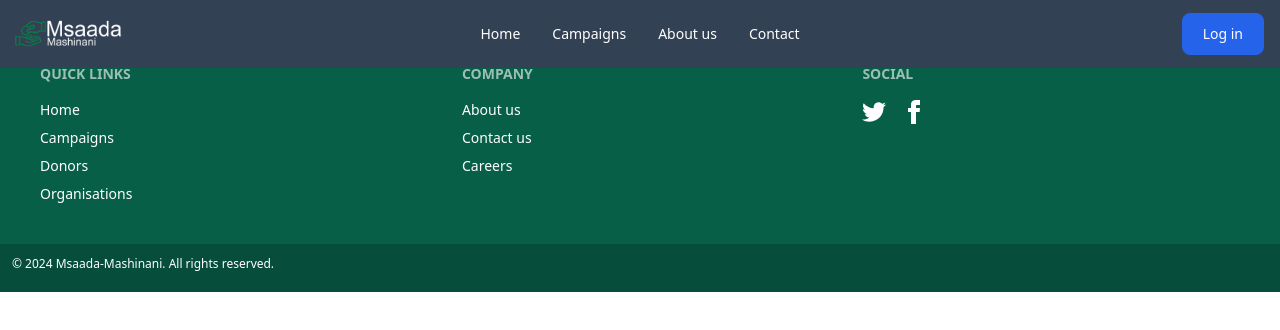
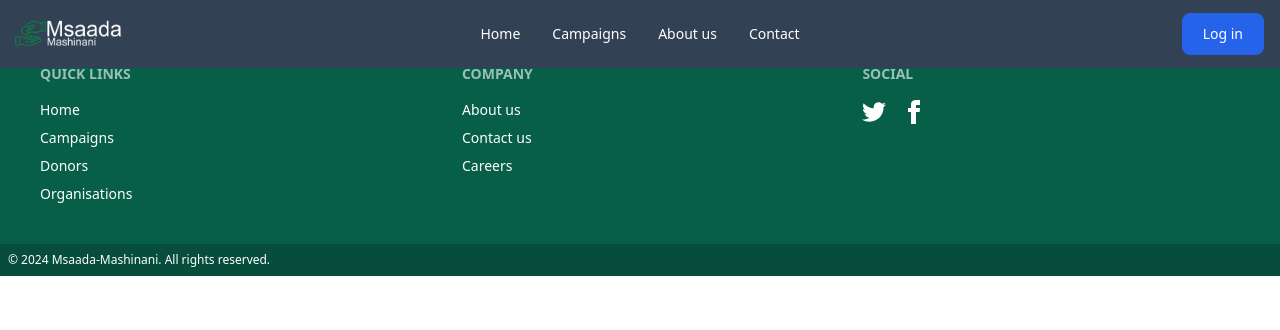
Before and after one commit to MuchokiDavid/Msaadafund-Frontend, a React (Create React App) app: page /about in a window 1280 px wide. Shown: the top 330 px of the page. Built offline with nearby package versions, Linux system fonts and the light colour scheme.

Commit message:
adjusted height and padding

```diff
--- a/src/components/reusables/Copyright.jsx
+++ b/src/components/reusables/Copyright.jsx
@@ -11,7 +11,7 @@ function Copyright() {
             getYear()
     }, [])
   return (
-    <div className='text-white text-xs text-left bg-emerald-900 h-12 p-3'>
+    <div className='text-white text-xs text-left bg-emerald-900 h-8 p-2'>
       © {currentYear} Msaada-Mashinani. All rights reserved.
     </div>
   )
```
